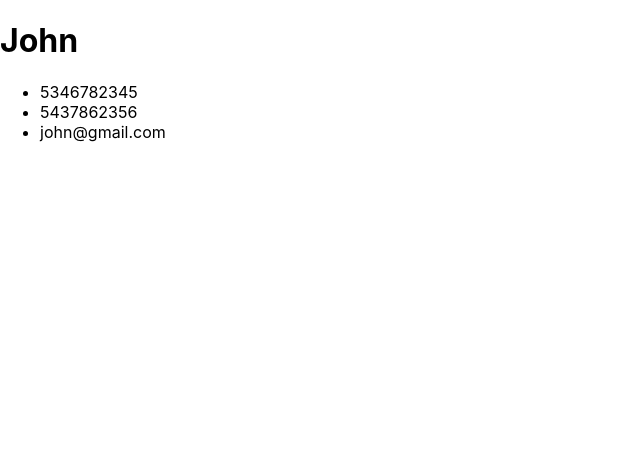
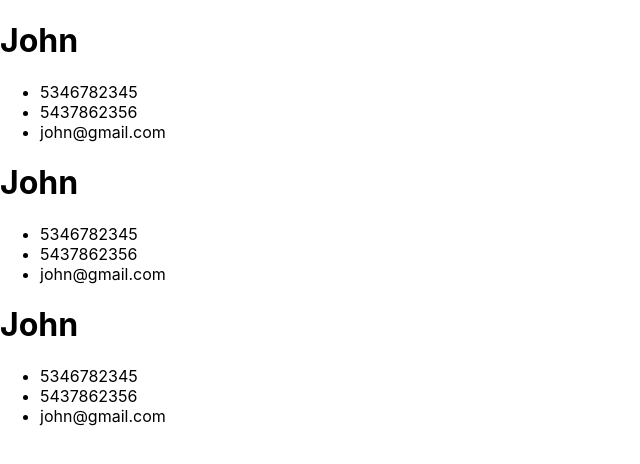
Before and after one commit to drockchow112/GIPHYSearch, a React (Create React App) app: page / in a window 1280 px wide. Shown: the top 464 px of the page, without its empty margins (0-640 px from the left). Built offline with nearby package versions, Linux system fonts and the light colour scheme.

Commit message:
Added two more contacts to App.js

```diff
--- a/src/App.js
+++ b/src/App.js
@@ -13,6 +13,18 @@ class App extends Component {
         work="5437862356"
         email="john@gmail.com"
         />
+
+       <ContactCard name="John"
+       mobile="5346782345"
+       work="5437862356"
+       email="john@gmail.com"
+      />
+
+      <ContactCard name="John"
+       mobile="5346782345"
+       work="5437862356"
+       email="john@gmail.com"
+      />
       </>
     );
   }
```
